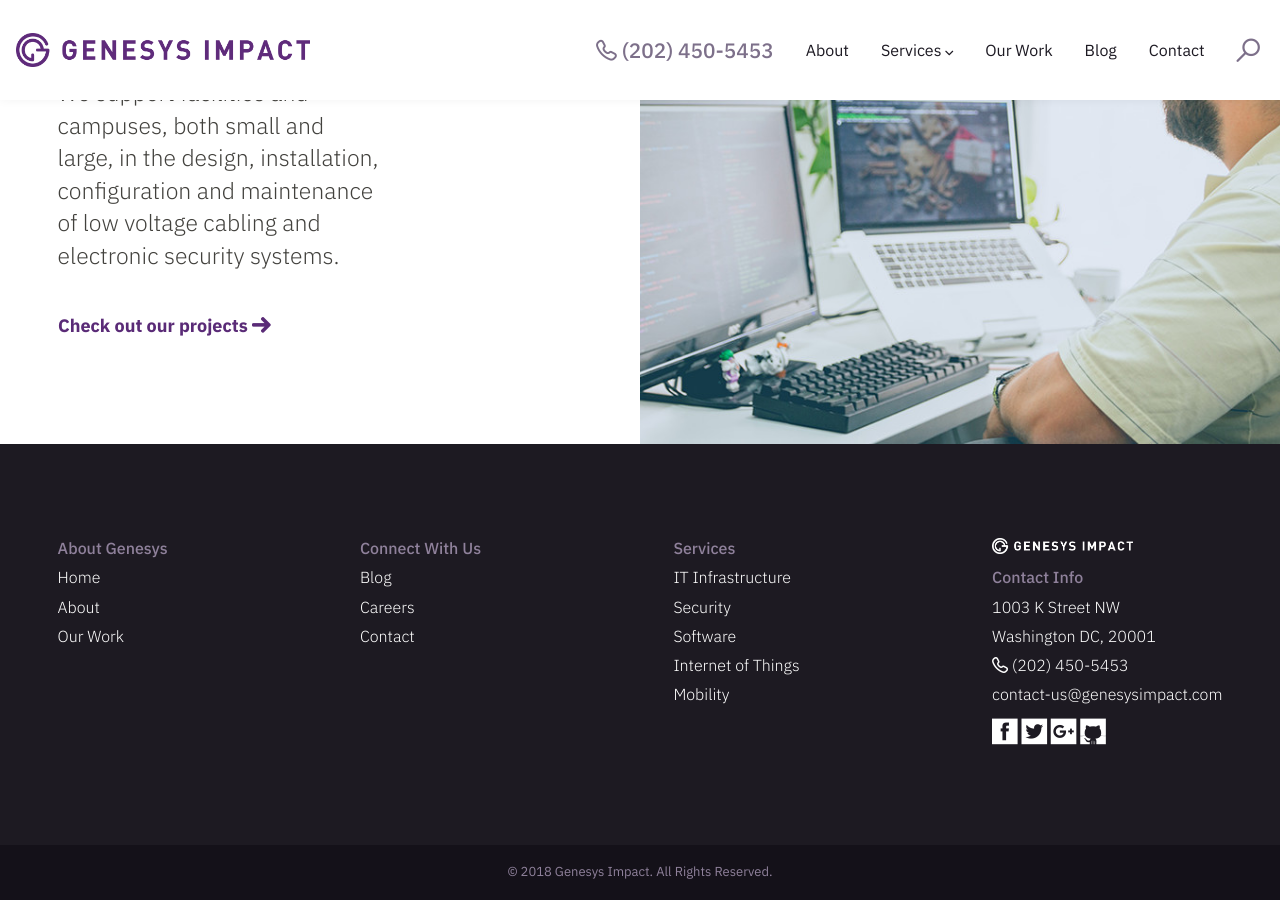
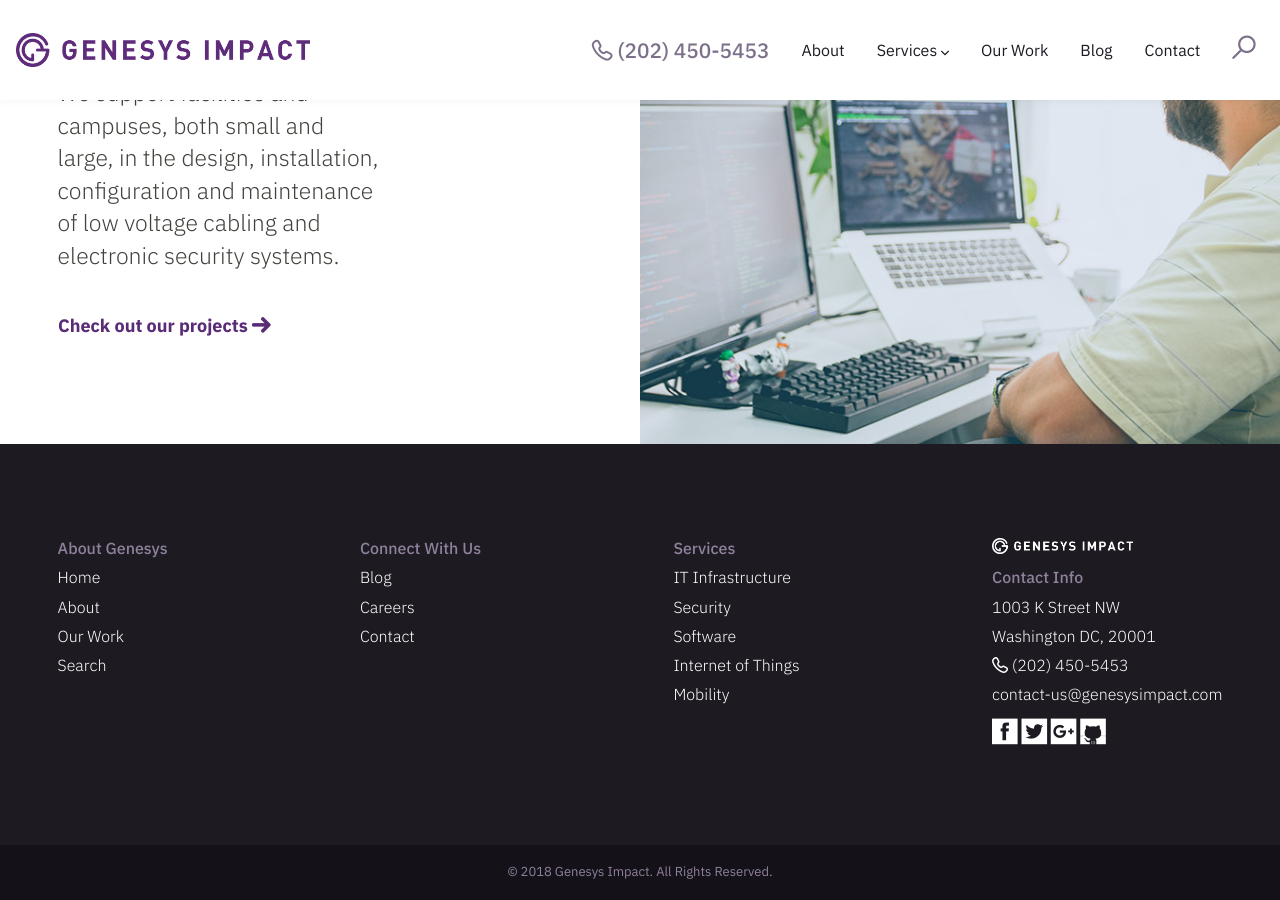
Before and after one commit to vantagecreative/genesys-jekyll-2, a Jekyll site: the page built from index.md, in a window 1280 px wide and 900 px high, scrolled down 2821 px. Built offline with Jekyll 4.4.1, drawn with Linux system fonts in a browser that asks for light colours; nearby versions of some CDN libraries.

Commit message:
Added search features
Included form action on search and 'enter' to submit. Added search link in footer.

```diff
--- a/_includes/footer.html
+++ b/_includes/footer.html
@@ -4,6 +4,7 @@
         <li class="menu-item "><a href="{{site.baseurl}}">Home</a></li>
         <li class="menu-item "><a href="{{site.baseurl}}/about.html">About</a></li>
         <li class="menu-item"><a href="{{site.baseurl}}/our-work.html">Our Work</a></li>
+        <li class="menu-item"><a href="{{site.baseurl}}/search.html">Search</a></li>
     </ul>
     <ul id="site-links">
         <li>Connect With Us</li>
--- a/_includes/header.html
+++ b/_includes/header.html
@@ -24,8 +24,10 @@
           <li class="menu-item"><a href="{{site.baseurl}}/blog.html">Blog</a></li>
           <li class="menu-item"><a href="{{site.baseurl}}/contact.html">Contact</a></li>
           <li id="search-li">
+            <form action="/_site/search.html" method="get">
               <span class="flaticon-magnifier"></span>
-            	<input type="search"></input>
+            	<input name="search" id="search" type="search" data-search-input onkeypress="if(event.keyCode==13) {this.submit();}"></input>
+            </form>
           </li>
           <li id="mobile-menu">
             <button id="hamb">
```
